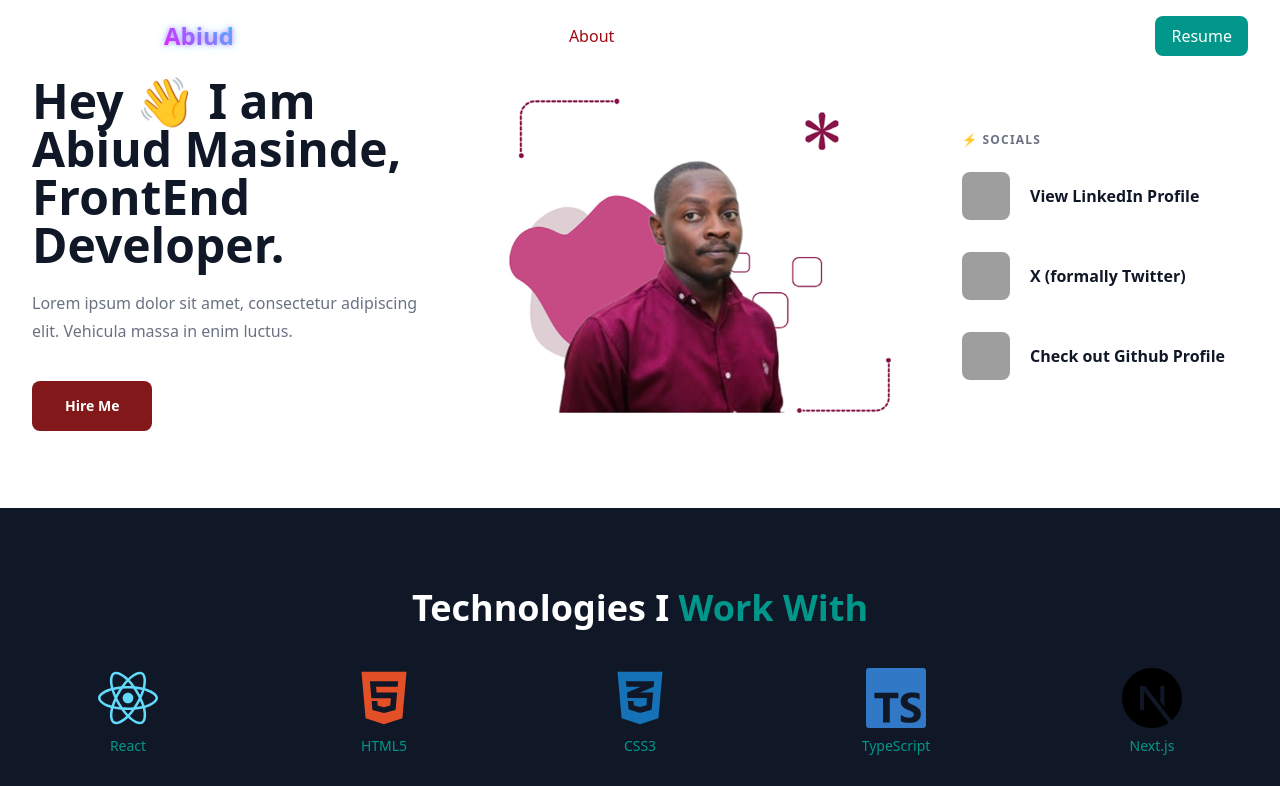
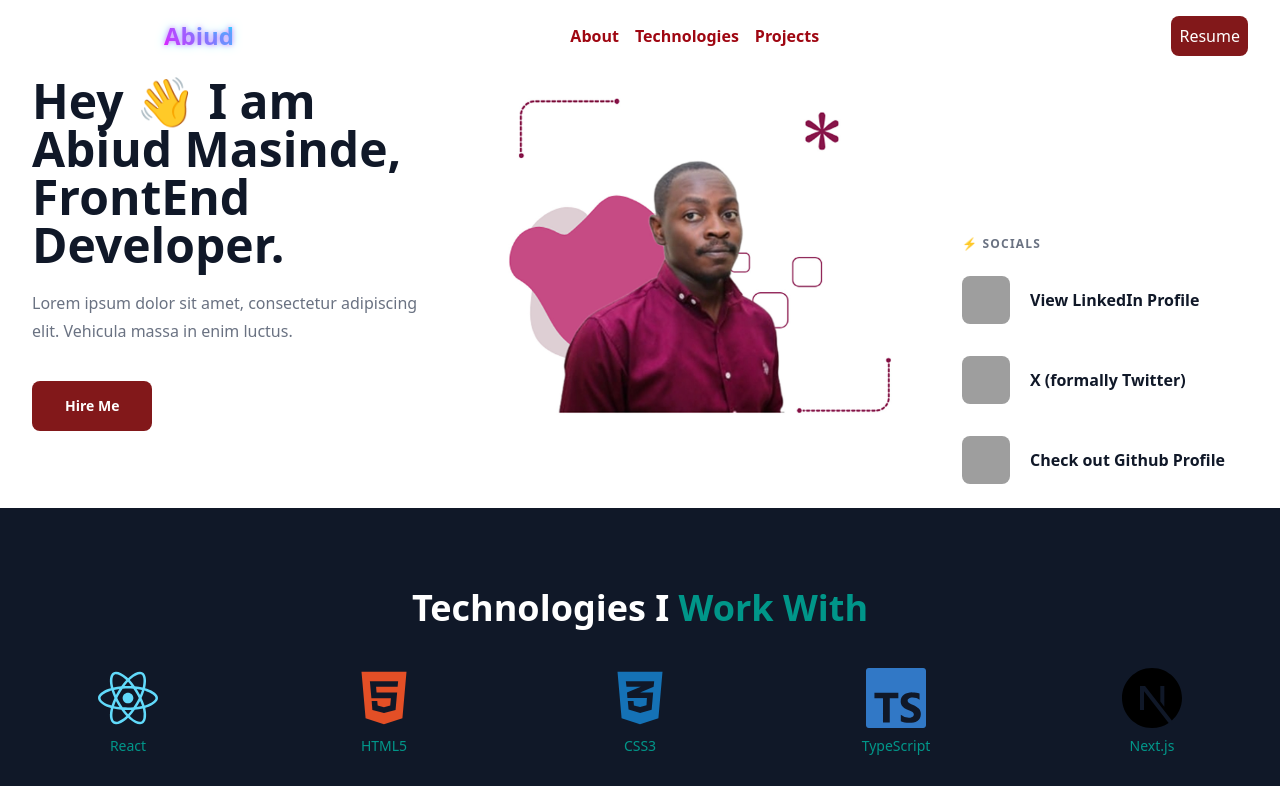
Before and after one commit to abiudev/portforlio, a React (Vite) app: page / in a window 1280 px wide. Shown: the top 786 px of the page. Built offline with nearby package versions, Linux system fonts and the light colour scheme; grey boxes are pictures that could not be loaded.

Commit message:
hero section changes- added margin top on socials and changes button color in navbar

```diff
--- a/src/components/Hero.jsx
+++ b/src/components/Hero.jsx
@@ -30,7 +30,7 @@ const Hero = () => {
                             </div>
                         </div>
 
-                        <div className="self-end lg:order-last lg:pb-20 lg:col-span-3">
+                        <div className="self-end -mb-26 lg:order-last lg:pb-20 lg:col-span-3">
                             <p className="text-xs font-bold tracking-widest text-gray-500 uppercase">
                                 ⚡️ Socials
                             </p>
--- a/src/components/Navbar.jsx
+++ b/src/components/Navbar.jsx
@@ -38,18 +38,18 @@ const Navbar = () => {
       Abiud
         </button>
         <div className="hidden md:flex space-x-4">
-          <button onClick={() => scrollToSection("about")} className="text-red-800 hover:text-teal-600 transition-colors">
+          <button onClick={() => scrollToSection("about")} className="text-red-800 font-semibold hover:text-teal-600 transition-colors">
             About
           </button>
           <button
             onClick={() => scrollToSection("technologies")}
-            className="text-white hover:text-teal-600 transition-colors"
+            className="text-red-800 font-semibold hover:text-teal-600 transition-colors"
           >
             Technologies
           </button>
           <button
             onClick={() => scrollToSection("projects")}
-            className="text-white hover:text-teal-600 transition-colors"
+            className="text-red-800 font-semibold hover:text-teal-600 transition-colors"
           >
             Projects
           </button>
@@ -58,7 +58,7 @@ const Navbar = () => {
           <a
             href="/Abiud-Masinde Resume.pdf"
             download
-            className="bg-teal-600 text-white px-4 py-2 rounded-lg sm:ml-4 hover:bg-teal-700 transition-colors"
+            className="bg-red-900   font-semiboldpx-4 py-2 px-2 rounded-lg sm:ml-4 hover:bg-teal-700 transition-colors"
           >
              Resume
           </a>
```
